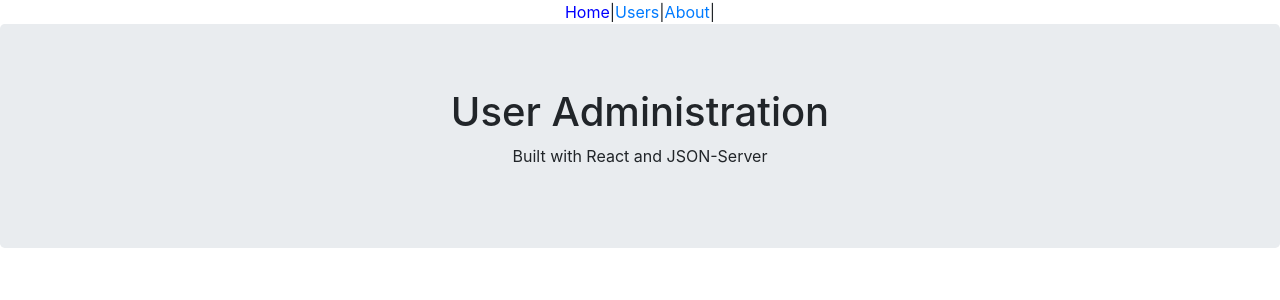
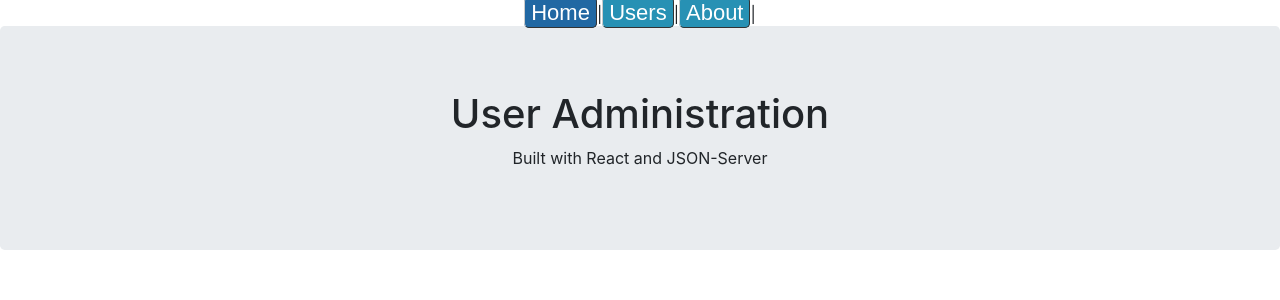
Before and after one commit to blondfro/json-server-sample, a React (Create React App) app: page / in a window 1280 px wide. Shown: the top 300 px of the page. Built offline with nearby package versions, Linux system fonts and the light colour scheme; data requests are answered from the project's data file.

Commit message:
added in some basic styles for the navigation.

```diff
--- a/src/components/common/Navigation.js
+++ b/src/components/common/Navigation.js
@@ -2,18 +2,36 @@ import React from "react";
 import { NavLink } from "react-router-dom";
 
 function Navigation(props) {
-  const activeStyle = { color: "blue" };
+  const activeStyle = {
+    backgroundColor: "#2168A3",
+  };
+
+  const inActiveStyle = {
+    font: "22px Arial",
+    textDecoration: "none",
+    backgroundColor: "#2791B4",
+    color: "white",
+    padding: "2px 6px 2px 6px",
+    width: "100px",
+    height: "80px",
+    borderTop: "1px solid #CCCCCC",
+    borderRight: "1px solid #333333",
+    borderBottom: "1px solid #333333",
+    borderLeft: "1px solid #CCCCCC",
+    borderRadius: "5px",
+  };
+
   return (
     <nav>
-      <NavLink to="/" activeStyle={activeStyle} exact>
+      <NavLink to="/" style={inActiveStyle} activeStyle={activeStyle} exact>
         Home
       </NavLink>
       {"|"}
-      <NavLink to="/users" activeStyle={activeStyle}>
+      <NavLink to="/users" style={inActiveStyle} activeStyle={activeStyle}>
         Users
       </NavLink>
       {"|"}
-      <NavLink to="/about" activeStyle={activeStyle}>
+      <NavLink to="/about" style={inActiveStyle} activeStyle={activeStyle}>
         About
       </NavLink>
       {"|"}
```
